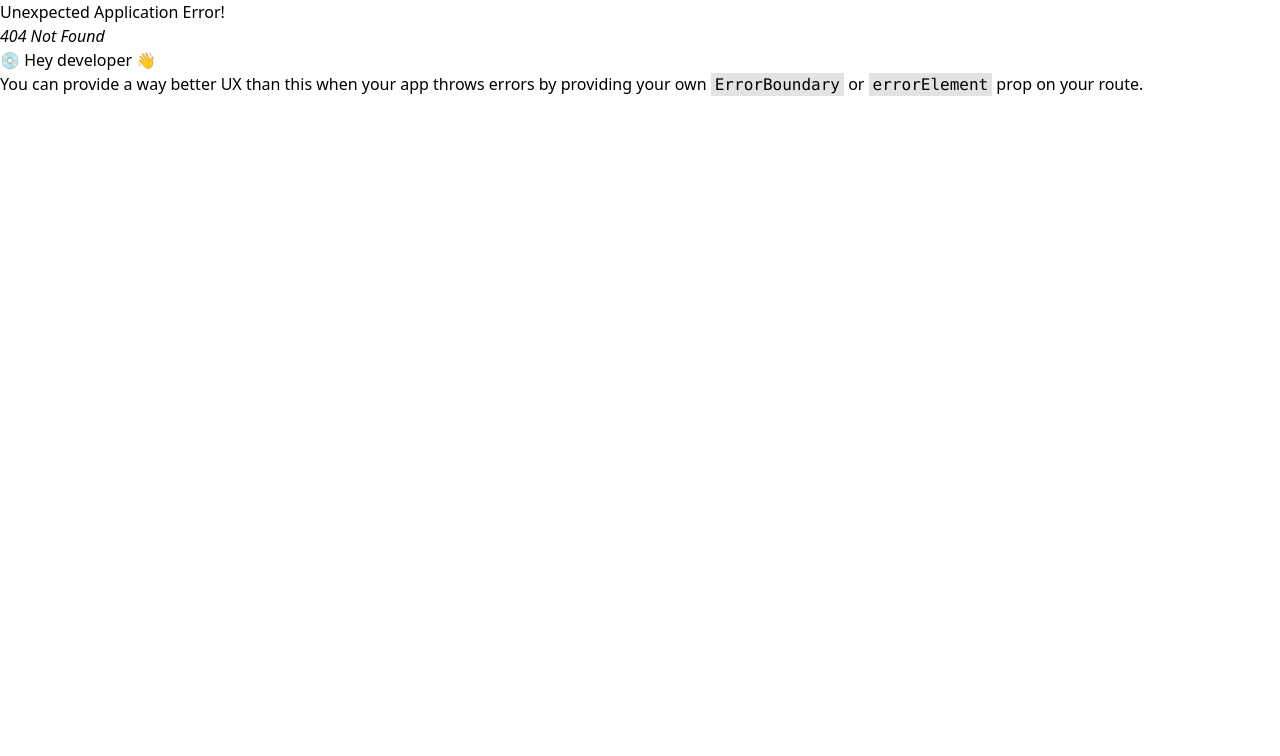
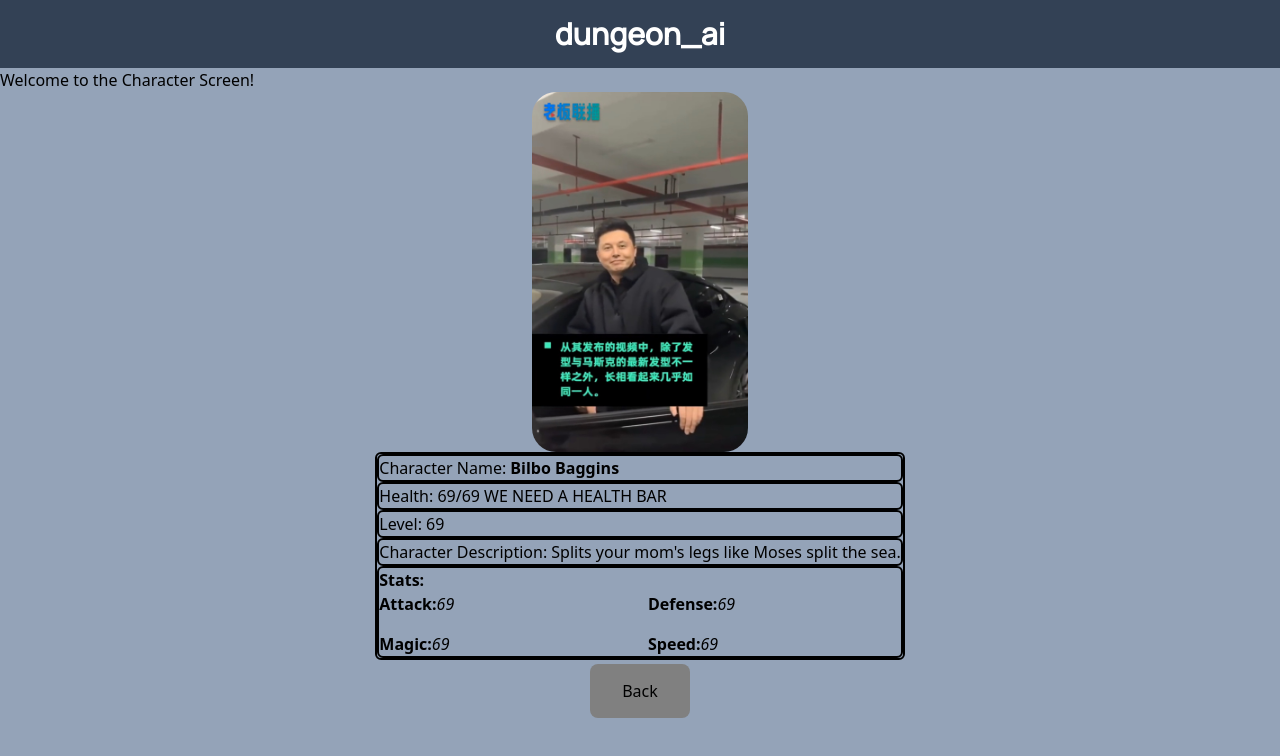
Before and after one commit to jorgoose/dungeon_ai, a React (Vite) app in the folder frontend/dungeonai/: page /character in a window 1280 px wide. Before the commit this address had no page. Shown: the top 756 px of the page. Built offline with nearby package versions, Linux system fonts and the light colour scheme.

Commit message:
Created and Finished Character Page, minus formatting and backend support. Created Game Page.

```diff
--- a/frontend/dungeonai/src/index.css
+++ b/frontend/dungeonai/src/index.css
@@ -7,3 +7,17 @@
 .logotext {
   font-family: "Manrope", sans-serif;
 }
+
+.buttonCharacterScreen {
+  background-color: gray;
+  border: none;
+  color: black;
+  padding: 15px 32px;
+  text-align: center;
+  text-decoration: none;
+  display: inline-block;
+  font-size: 16px;
+  margin: 4px 2px;
+  cursor: pointer;
+  border-radius: 8px;
+}
--- a/frontend/dungeonai/src/main.jsx
+++ b/frontend/dungeonai/src/main.jsx
@@ -4,6 +4,7 @@ import { createBrowserRouter, RouterProvider } from "react-router-dom";
 import "./index.css";
 import Root from "./routes/root";
 import Games from "./routes/games";
+import Character from "./routes/character";
 
 const router = createBrowserRouter([
   {
@@ -14,6 +15,10 @@ const router = createBrowserRouter([
     path: "/games",
     element: <Games />,
   },
+  {
+    path: "/character",
+    element: <Character />,
+  }
 ]);
 
 ReactDOM.createRoot(document.getElementById("root")).render(
--- /dev/null
+++ b/frontend/dungeonai/src/routes/character.jsx
@@ -0,0 +1,60 @@
+// Character
+// This compontent displays a character's information
+
+import React, {useState} from "react";
+import Navbar from "../components/Navbar";
+import Bilbo from "../temp/bilbo.jpeg";
+
+export default function Character() {
+  const [character, setCharacter] = useState({});
+
+  // useEffect()
+
+  return (
+    <div>
+        <Navbar />
+        <div className="h-screen bg-slate-400">
+            <p>Welcome to the Character Screen!</p>
+
+            <div className="grid characterPhoto justify-items-center">
+                <img src={Bilbo} alt="Character Image" className="rounded-3xl characterImage" style={{ height: "360px"}}/>
+            </div>
+
+            <div className="grid characterInformation justify-items-center">
+                <div className="border-2 border-black rounded-md borderClass">
+
+                    <div className="border-2 border-black rounded-md borderClass">
+                        <p>Character Name: <strong>Bilbo Baggins</strong></p>
+                    </div>
+
+                    <div className="border-2 border-black rounded-md borderClass">
+                        <p>Health: 69/69 WE NEED A HEALTH BAR </p>
+                    </div>
+
+                    <div className="border-2 border-black rounded-md borderClass">
+                        <p>Level: 69</p>
+                    </div>
+
+                    <div className="border-2 border-black rounded-md borderClass">
+                        <p>Character Description: Splits your mom's legs like Moses split the sea.</p>
+                    </div>
+
+                    <div className="border-2 border-black rounded-md borderStats">
+                        <p><strong>Stats:</strong></p>
+
+                        <div className="grid characterStats grid-cols-2 gap-4">
+                        <p><strong>Attack:</strong><em>69</em></p>
+                        <p><strong>Defense:</strong><em>69</em></p>
+                        <p><strong>Magic:</strong><em>69</em></p>
+                        <p><strong>Speed:</strong><em>69</em></p>
+                    </div>
+                    </div>
+                </div>
+                <a href="http://localhost:5173">
+                    <button type="button" className="buttonCharacterScreen">Back</button>
+                </a>
+            </div>
+        </div>
+    </div>
+  );
+}
--- a/frontend/dungeonai/src/routes/games.jsx
+++ b/frontend/dungeonai/src/routes/games.jsx
@@ -2,6 +2,7 @@
 // This component is the main page of the app. It displays a list of games
 
 import React, { useState } from "react";
+import Navbar from "../components/Navbar";
 
 export default function Games() {
   const [games, setGames] = useState([]);
@@ -9,11 +10,10 @@ export default function Games() {
   // useEffect()
 
   return (
-    <div className="Games">
-      <h1>Games</h1>
-      <ul>
-        <li>...</li>
-      </ul>
+    <div>
+      <Navbar />
+        <div className="h-screen bg-slate-400">
+        </div>
     </div>
   );
 }
```
Also changed, not shown: frontend/dungeonai/src/temp/bilbo.jpeg (added).
